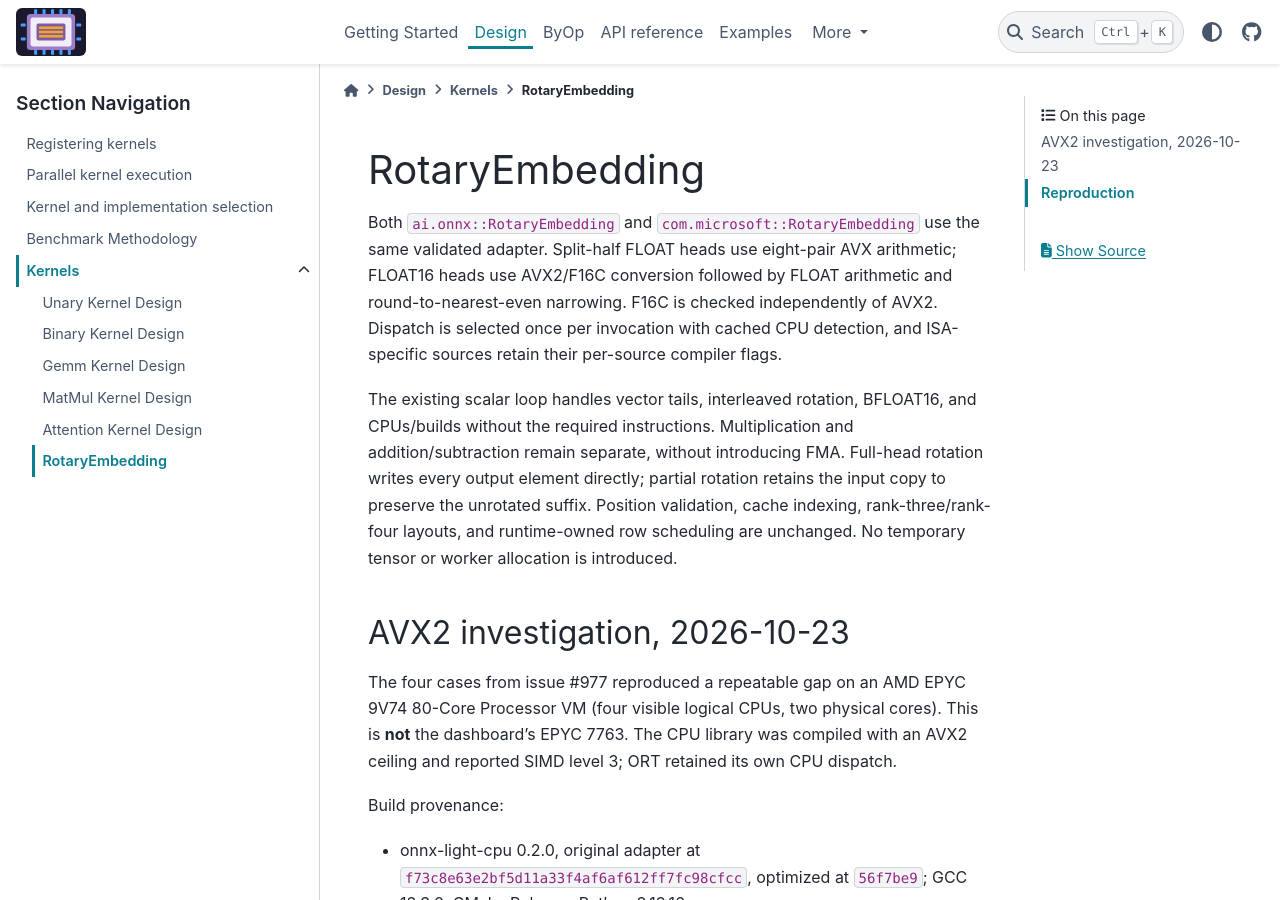
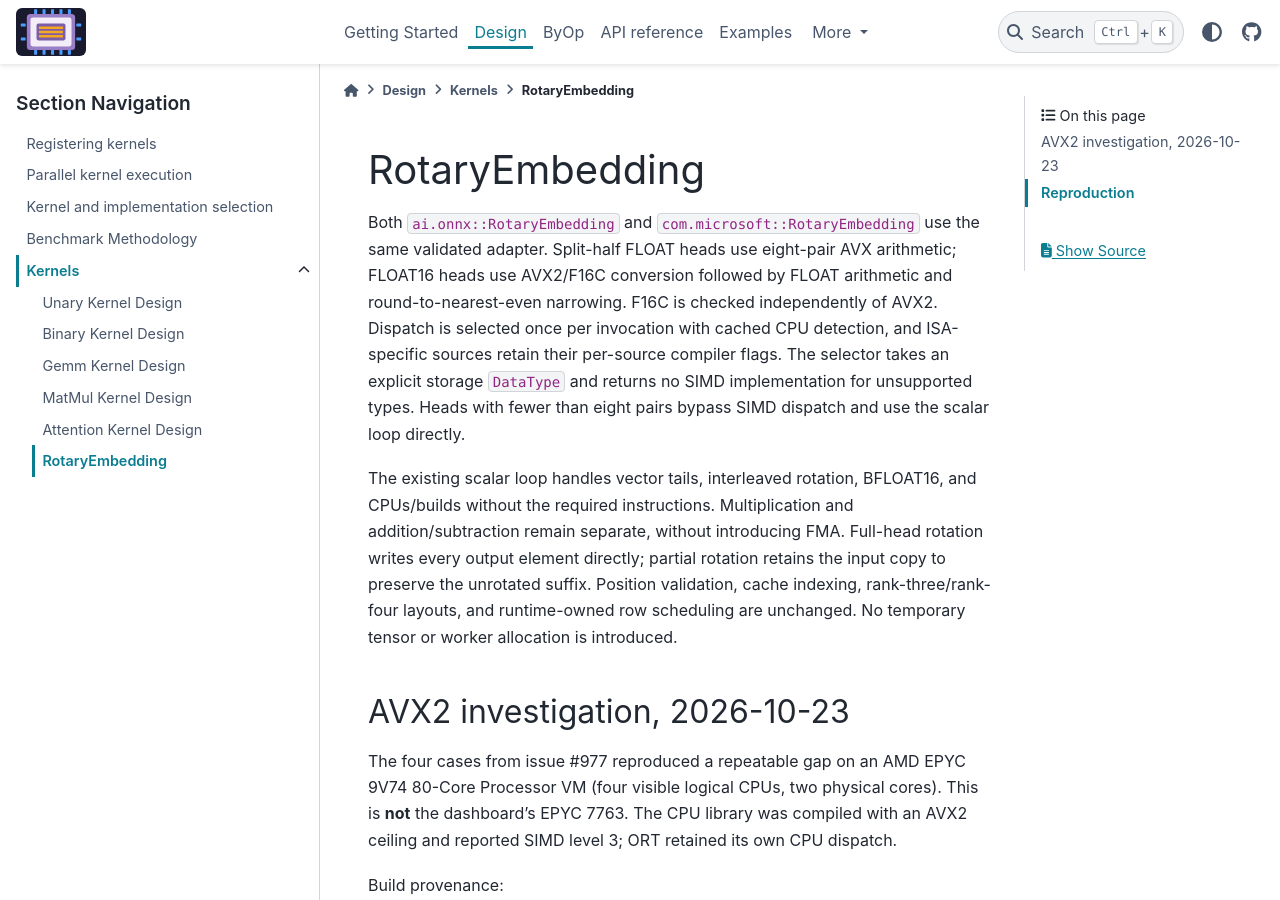
Before and after one commit to xadupre/onnx-light-cpu, a Sphinx documentation site: the page built from docs/design/kernels/rotary_embedding_kernel_design.rst, in a window 1280 px wide and 900 px high. Built offline with Sphinx 7.4.7 and the PyData theme 0.15.4, drawn with Linux system fonts in a browser that asks for light colours; pages that are not in the unit, such as notebooks, are missing from menus.

Commit message:
Use explicit RotaryEmbedding storage types and bypass small-head SIMD
Co-authored-by: Copilot <223556219+Copilot@users.noreply.github.com>

```diff
--- a/docs/design/kernels/rotary_embedding_kernel_design.rst
+++ b/docs/design/kernels/rotary_embedding_kernel_design.rst
@@ -7,6 +7,9 @@ arithmetic; FLOAT16 heads use AVX2/F16C conversion followed by FLOAT
 arithmetic and round-to-nearest-even narrowing. F16C is checked independently
 of AVX2. Dispatch is selected once per invocation with cached CPU detection,
 and ISA-specific sources retain their per-source compiler flags.
+The selector takes an explicit storage ``DataType`` and returns no SIMD
+implementation for unsupported types. Heads with fewer than eight pairs
+bypass SIMD dispatch and use the scalar loop directly.
 
 The existing scalar loop handles vector tails, interleaved rotation, BFLOAT16,
 and CPUs/builds without the required instructions. Multiplication and
```
Also changed, not shown: 5 other files.
